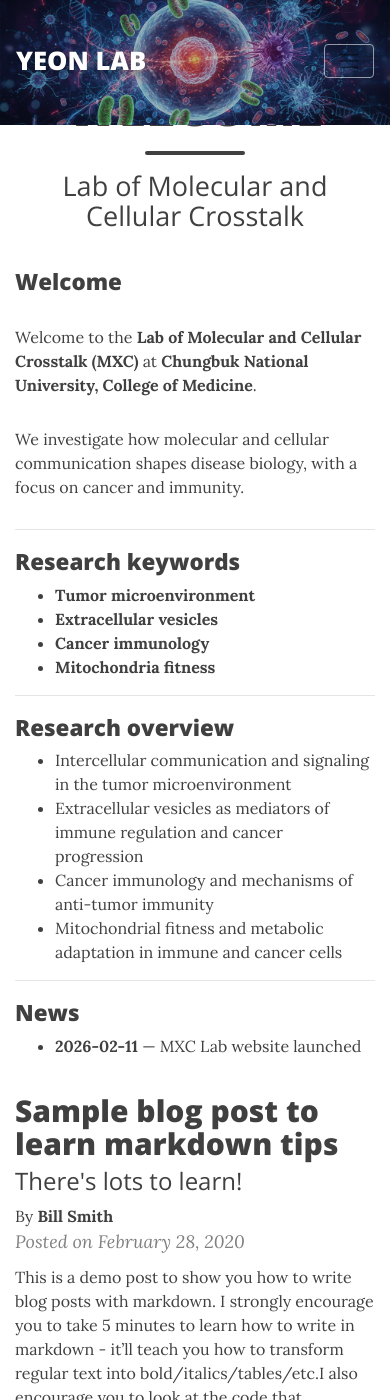
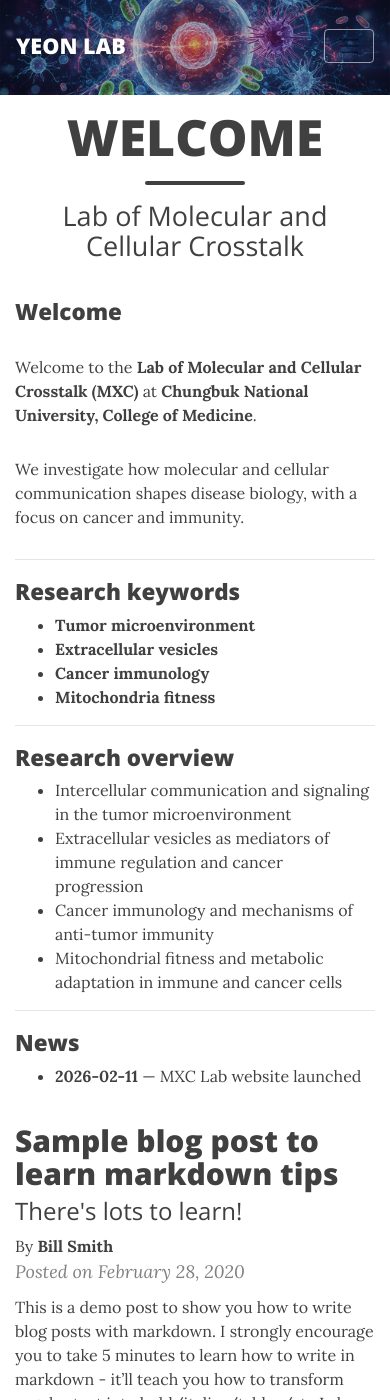
Before and after one commit to mjyeon0807-hub/mjyeon0807-hub.github.io, a Jekyll site: the page built from index.md, in a window 390 px wide and 1400 px high. Built offline with Jekyll 4.4.1, drawn with Linux system fonts in a browser that asks for light colours; comment, search, counter and statistics services are not loaded.

Commit message:
Update custom.css

```diff
--- a/assets/css/custom.css
+++ b/assets/css/custom.css
@@ -1,8 +1,11 @@
 /* ==========================================================================
-   Yeon Lab — Navbar banner (stable version)
+   Yeon Lab — Navbar banner + header spacing (stable)
+   Fixes:
+   - Keep banner background for ALL navbar states (top-nav-short included)
+   - Prevent home/page titles from hiding under the fixed banner
    ========================================================================== */
 
-/* Banner navbar background */
+/* Banner navbar background (apply to ALL states) */
 nav.navbar.navbar-custom,
 nav.navbar.navbar-custom.top-nav-regular,
 nav.navbar.navbar-custom.top-nav-short,
@@ -14,7 +17,6 @@ nav.navbar.navbar-custom.top-nav-short-permanent {
   background-position: center center !important;
   background-repeat: no-repeat !important;
 
-  /* banner size */
   min-height: 125px !important;
   padding-top: 14px !important;
   padding-bottom: 14px !important;
@@ -47,7 +49,7 @@ nav.navbar.navbar-custom .navbar-toggler {
   line-height: 1.1 !important;
 }
 
-/* sizes */
+/* Sizes */
 nav.navbar.navbar-custom .navbar-brand {
   font-size: 1.6rem !important;
 }
@@ -78,3 +80,42 @@ nav.navbar.navbar-custom .dropdown-menu .dropdown-item {
 nav.navbar.navbar-custom .navbar-brand-logo {
   display: none !important;
 }
+
+/* =========================
+   Fix: page/home header hiding under the banner
+   ========================= */
+/* Push the header down by (banner height + a small gap) */
+header > .intro-header.big-img {
+  margin-top: 145px !important; /* 125px banner + ~20px gap */
+}
+
+/* Also push non-image headers a bit (some pages use non big-img header) */
+header > .intro-header:not(.big-img) {
+  margin-top: 145px !important;
+}
+
+/* Mobile adjustments */
+@media (max-width: 768px) {
+  nav.navbar.navbar-custom,
+  nav.navbar.navbar-custom.top-nav-regular,
+  nav.navbar.navbar-custom.top-nav-short,
+  nav.navbar.navbar-custom.top-nav-short-permanent {
+    min-height: 95px !important;
+    padding-top: 10px !important;
+    padding-bottom: 10px !important;
+  }
+
+  nav.navbar.navbar-custom .navbar-brand {
+    font-size: 1.35rem !important;
+  }
+  nav.navbar.navbar-custom .navbar-nav .nav-link {
+    font-size: 0.95rem !important;
+    padding-top: 10px !important;
+    padding-bottom: 10px !important;
+  }
+
+  header > .intro-header.big-img,
+  header > .intro-header:not(.big-img) {
+    margin-top: 110px !important; /* 95px + ~15px gap */
+  }
+}
```
